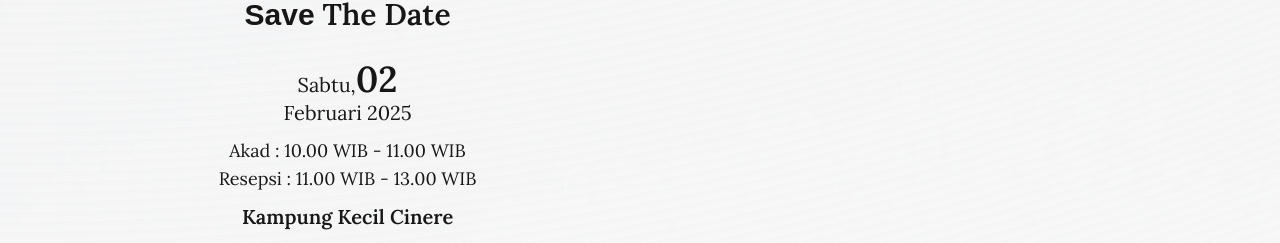
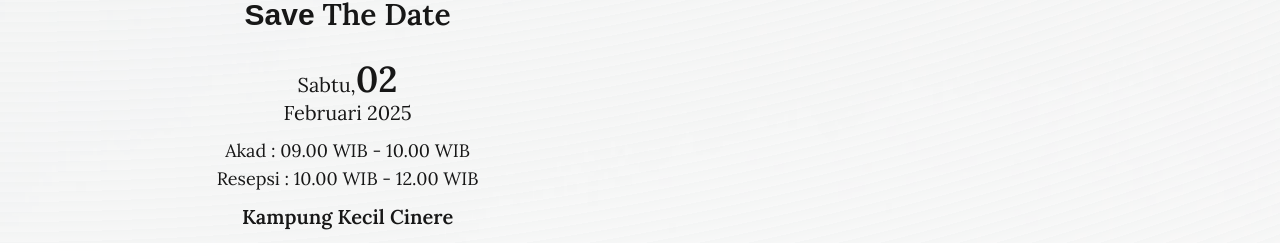
Before and after one commit to albarmo/web-nikah, a Next.js app: page /content in a window 1280 px wide. Shown: the part 4048-4291 px from the top of the page. Built offline with nearby package versions, Linux system fonts and the light colour scheme; a web font is replaced by a local one.

Commit message:
Update event.tsx

```diff
--- a/src/app/shared/ui/contents/event.tsx
+++ b/src/app/shared/ui/contents/event.tsx
@@ -28,8 +28,8 @@ export default function Event() {
                     data-aos-easing="linear"
                     data-aos-duration="1500" className="text-lg"
                 >
-                    <p> Akad     : 10.00 WIB - 11.00 WIB </p>
-                    <p> Resepsi  : 11.00 WIB - 13.00 WIB</p>
+                    <p> Akad     : 09.00 WIB - 10.00 WIB </p>
+                    <p> Resepsi  : 10.00 WIB - 12.00 WIB</p>
                 </section>
                 <p data-aos="fade-down"
                     data-aos-easing="linear"
```
